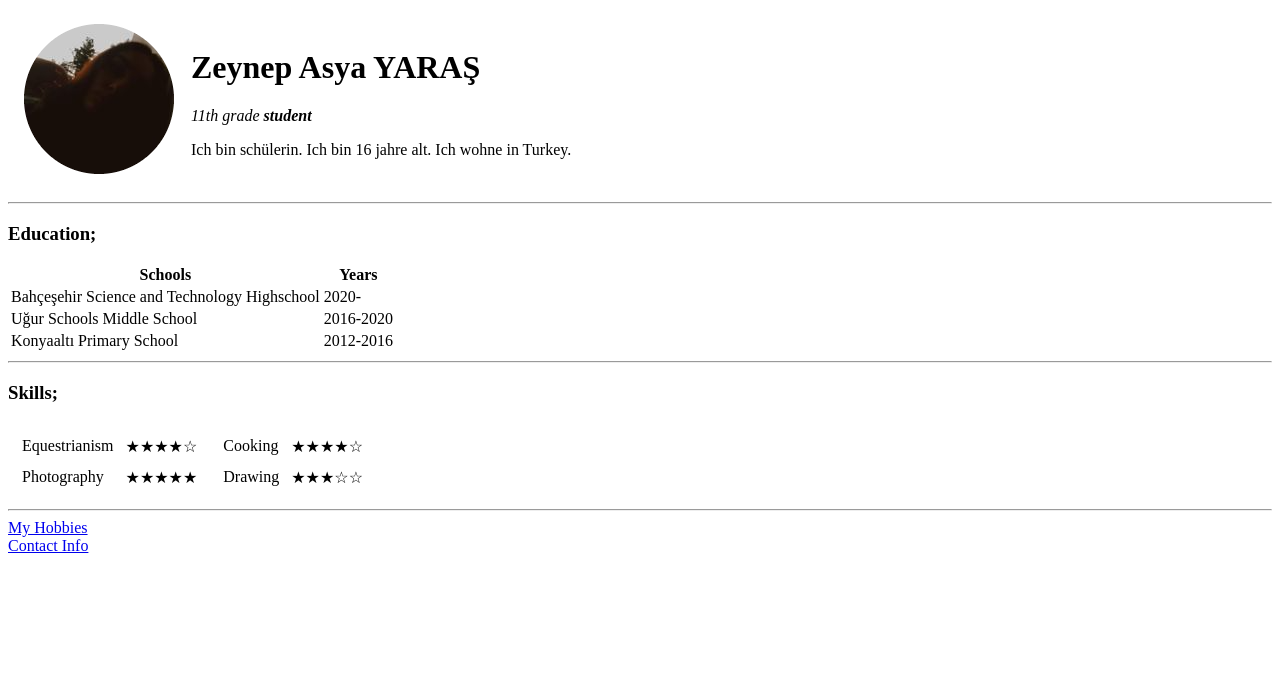
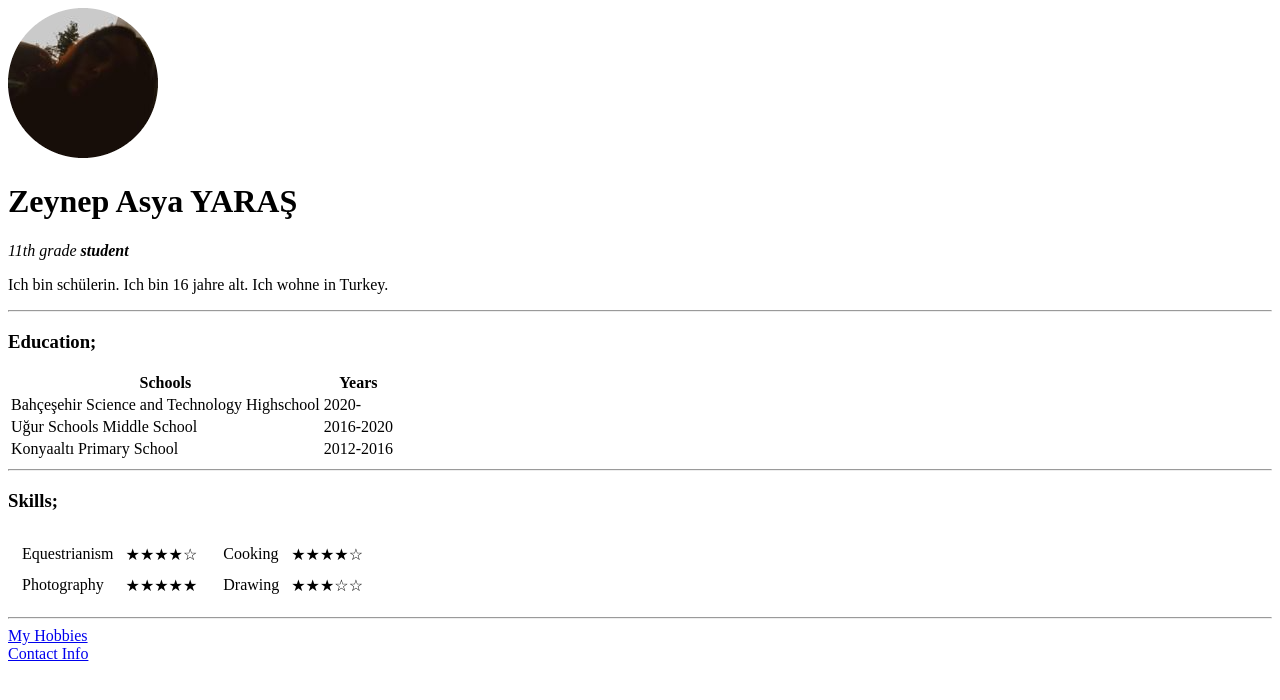
Before and after one commit to zeynepasyayaras/personal-site, a plain HTML site: page index.html in a window 1280 px wide. Drawn offline with Linux system fonts and the light colour scheme.

Commit message:
layout a.

```diff
--- a/index.html
+++ b/index.html
@@ -7,16 +7,11 @@
 </head>
 
 <body>
-  <table cellspacing="15">
-    <tr>
-      <td><a href="https://www.instagram.com/zeynepasyayaras/"><img src="images/profile.png" alt="zasya profile picture"></a></td>
-      <td>
+  <a href="https://www.instagram.com/zeynepasyayaras/"><img src="images/profile.png" alt="zasya profile picture"></a>
         <h1>Zeynep Asya YARAŞ</h1>
         <p><em>11th grade <strong>student</strong></em></p>
         <p>Ich bin schülerin. Ich bin 16 jahre alt. Ich wohne in Turkey.</p>
-      </td>
-    </tr>
-  </table>
+
   <hr>
   <h3><strong>Education;</strong></h3>
   <table>
```
